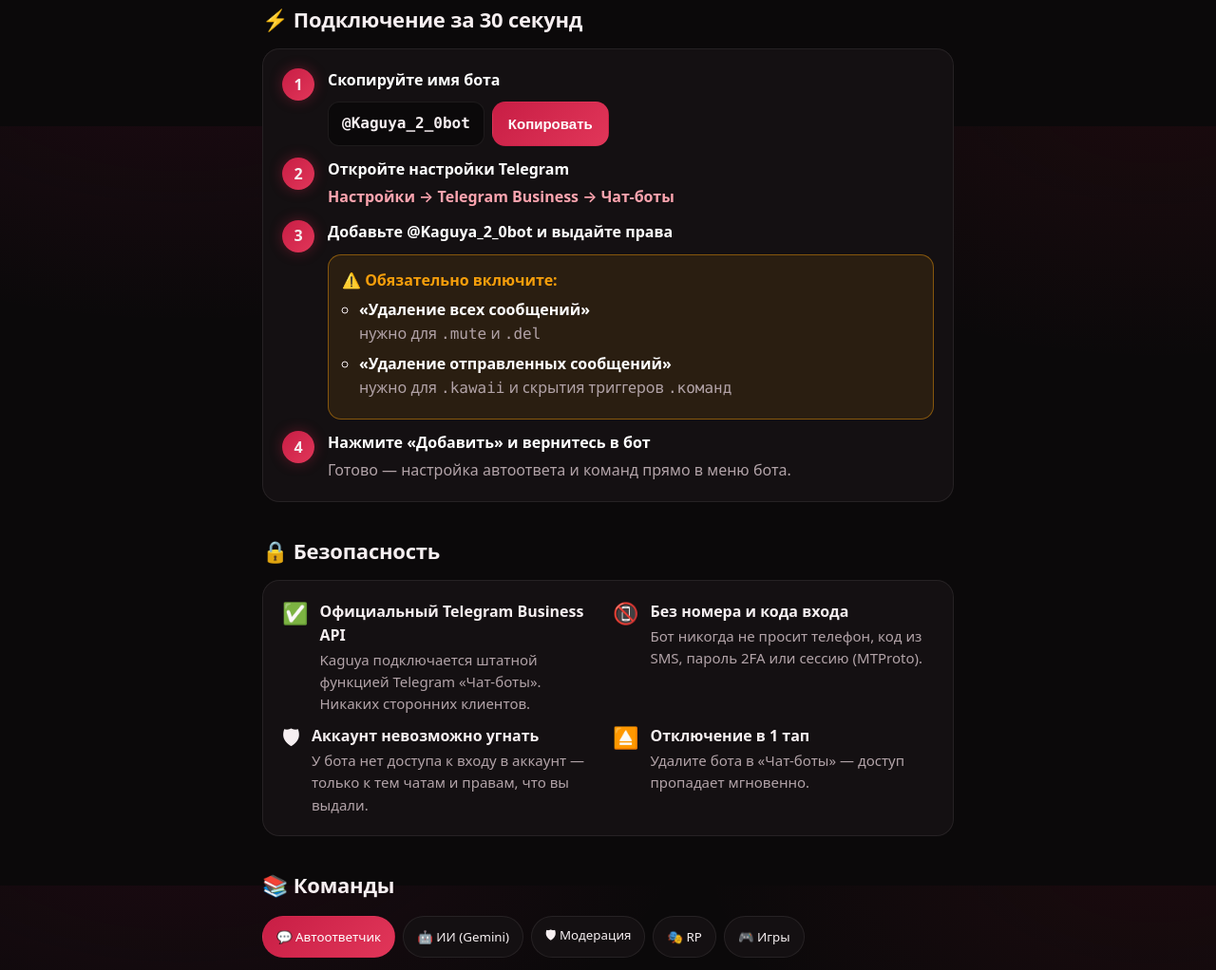
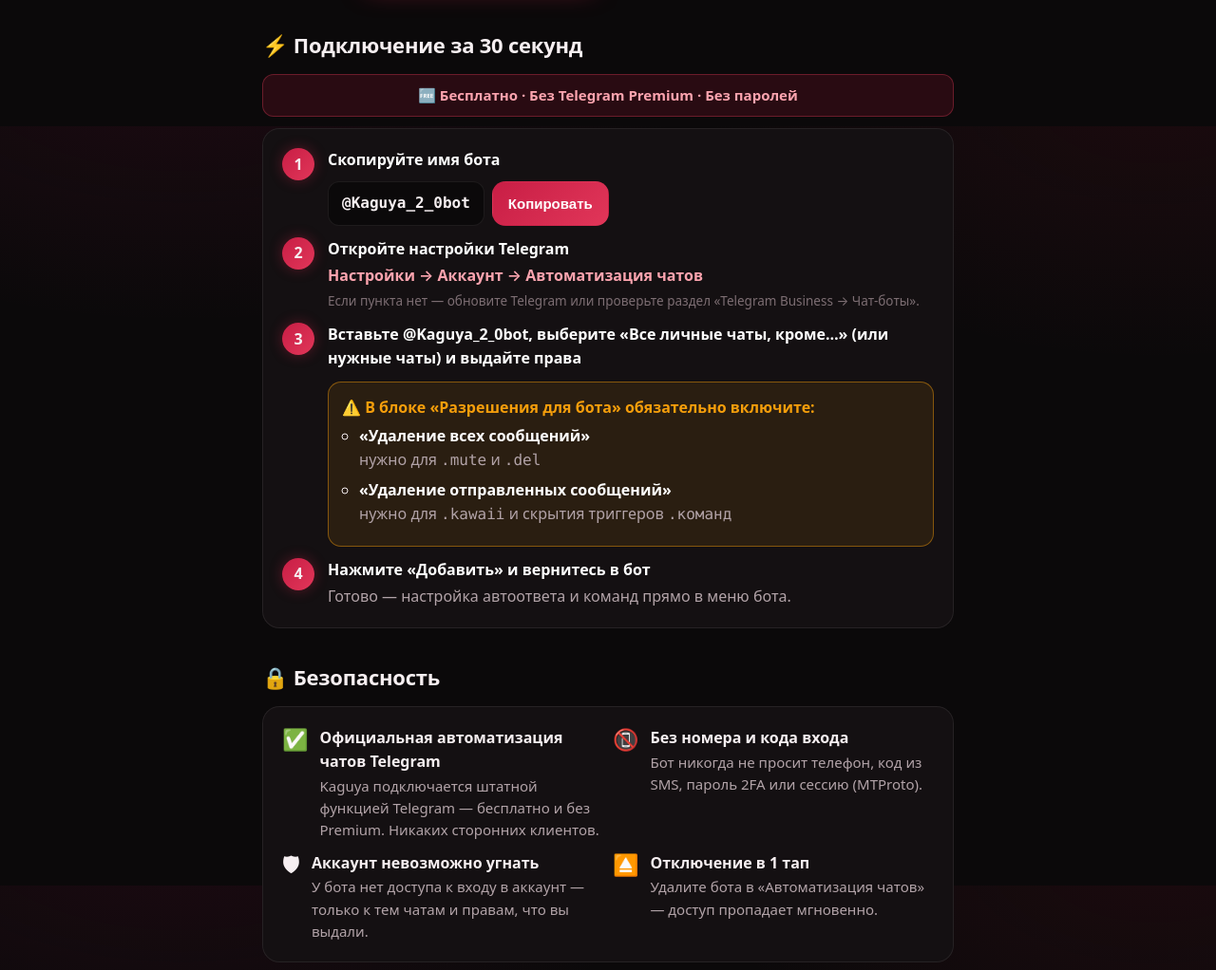
Before and after one commit to threatux/kaguya-site, a plain HTML site: page index.html in a window 1280 px wide. Shown: the part 667-1689 px from the top of the page at 95% size. Drawn offline with Linux system fonts and the light colour scheme.

Commit message:
fix: update connection path to Account -> Chat Automation (free, no Premium)
Co-Authored-By: Claude Sonnet 5.5 <noreply@anthropic.com>

```diff
--- a/index.html
+++ b/index.html
@@ -3,8 +3,8 @@
 <head>
 <meta charset="utf-8">
 <meta name="viewport" content="width=device-width, initial-scale=1, viewport-fit=cover">
-<title>Kaguya 2.0 — ассистент для Telegram Business</title>
-<meta name="description" content="Kaguya 2.0 — ассистент для Telegram Business без риска для аккаунта: автоответчик, анти-удаление, ИИ Gemini, модерация, RP и мини-игры.">
+<title>Kaguya 2.0 — ассистент для чатов Telegram</title>
+<meta name="description" content="Kaguya 2.0 — официальная автоматизация чатов Telegram: бесплатно, без Premium и без передачи паролей. Автоответчик, анти-удаление, ИИ Gemini, модерация, RP и мини-игры.">
 <meta name="theme-color" content="#0b090a">
 <link rel="canonical" href="https://threatux.github.io/kaguya-site/">
 
@@ -12,16 +12,16 @@
 <meta property="og:site_name" content="Kaguya 2.0">
 <meta property="og:locale" content="ru_RU">
 <meta property="og:url" content="https://threatux.github.io/kaguya-site/">
-<meta property="og:title" content="Kaguya 2.0 — ассистент для Telegram Business">
-<meta property="og:description" content="Без риска для аккаунта: только официальный Business API. Подключение за 30 секунд.">
+<meta property="og:title" content="Kaguya 2.0 — ассистент для чатов Telegram">
+<meta property="og:description" content="Официальная автоматизация чатов Telegram — бесплатно, без Premium и без передачи паролей. Подключение за 30 секунд.">
 <meta property="og:image" content="https://threatux.github.io/kaguya-site/banner.jpg">
 <meta property="og:image:secure_url" content="https://threatux.github.io/kaguya-site/banner.jpg">
 <meta property="og:image:type" content="image/jpeg">
 <meta property="og:image:alt" content="Kaguya 2.0">
 
 <meta name="twitter:card" content="summary_large_image">
-<meta name="twitter:title" content="Kaguya 2.0 — ассистент для Telegram Business">
-<meta name="twitter:description" content="Без риска для аккаунта: только официальный Business API. Подключение за 30 секунд.">
+<meta name="twitter:title" content="Kaguya 2.0 — ассистент для чатов Telegram">
+<meta name="twitter:description" content="Официальная автоматизация чатов Telegram — бесплатно, без Premium и без передачи паролей. Подключение за 30 секунд.">
 <meta name="twitter:image" content="https://threatux.github.io/kaguya-site/banner.jpg">
 
 <style>
@@ -148,6 +148,11 @@
   .feat li{padding:12px;border-radius:14px;background:var(--glass2);border:1px solid var(--line)}
   .feat li b{display:block;color:#fff;margin-bottom:2px}
   .feat li span{color:var(--muted);font-size:14.5px}
+  .free-badge{
+    margin:0 0 12px;padding:10px 14px;border-radius:12px;text-align:center;font-weight:700;font-size:15px;
+    background:var(--rose-bg);color:var(--rose);border:1px solid var(--line-hover);
+  }
+  .step p.note{font-size:13.5px;color:var(--faint)}
   .hint{margin-top:12px;color:var(--muted);font-size:13.5px;text-align:center}
 
   footer{margin:40px 0 0;padding:22px 0 calc(28px + env(safe-area-inset-bottom));border-top:1px solid var(--line);text-align:center;color:var(--muted);font-size:14px}
@@ -177,7 +182,7 @@
   <header class="hero">
     <img class="banner" src="banner.jpg" alt="Kaguya 2.0" width="1280" height="720" decoding="async" fetchpriority="high">
     <h1>Kaguya 2.0</h1>
-    <p class="sub">Ассистент для Telegram Business без риска для аккаунта</p>
+    <p class="sub">Официальная автоматизация чатов Telegram — бесплатно, без Premium и без передачи паролей</p>
     <div class="cta">
       <a class="btn btn-primary" href="https://t.me/Kaguya_2_0bot">🚀 Запустить @Kaguya_2_0bot</a>
       <a class="btn btn-ghost" href="https://t.me/kaguya_2_0_bots">📢 Официальный канал</a>
@@ -186,6 +191,7 @@
 
   <section id="setup">
     <h2>⚡ Подключение за 30 секунд</h2>
+    <div class="free-badge">🆓 Бесплатно · Без Telegram Premium · Без паролей</div>
     <div class="card">
       <ol class="steps">
         <li class="step">
@@ -202,15 +208,16 @@
           <div class="num">2</div>
           <div class="step-body">
             <b>Откройте настройки Telegram</b>
-            <p><span class="path">Настройки → Telegram Business → Чат-боты</span></p>
+            <p><span class="path">Настройки → Аккаунт → Автоматизация чатов</span></p>
+            <p class="note">Если пункта нет — обновите Telegram или проверьте раздел «Telegram Business → Чат-боты».</p>
           </div>
         </li>
         <li class="step">
           <div class="num">3</div>
           <div class="step-body">
-            <b>Добавьте @Kaguya_2_0bot и выдайте права</b>
+            <b>Вставьте @Kaguya_2_0bot, выберите «Все личные чаты, кроме…» (или нужные чаты) и выдайте права</b>
             <div class="warn" role="note">
-              <div class="t">⚠️ Обязательно включите:</div>
+              <div class="t">⚠️ В блоке «Разрешения для бота» обязательно включите:</div>
               <ul>
                 <li><b>«Удаление всех сообщений»</b><br><span>нужно для <code>.mute</code> и <code>.del</code></span></li>
                 <li><b>«Удаление отправленных сообщений»</b><br><span>нужно для <code>.kawaii</code> и скрытия триггеров <code>.команд</code></span></li>
@@ -232,10 +239,10 @@
   <section id="security">
     <h2>🔒 Безопасность</h2>
     <div class="card sec-grid">
-      <div class="sec-item"><div class="ic">✅</div><div><b>Официальный Telegram Business API</b><p>Kaguya подключается штатной функцией Telegram «Чат-боты». Никаких сторонних клиентов.</p></div></div>
+      <div class="sec-item"><div class="ic">✅</div><div><b>Официальная автоматизация чатов Telegram</b><p>Kaguya подключается штатной функцией Telegram — бесплатно и без Premium. Никаких сторонних клиентов.</p></div></div>
       <div class="sec-item"><div class="ic">📵</div><div><b>Без номера и кода входа</b><p>Бот никогда не просит телефон, код из SMS, пароль 2FA или сессию (MTProto).</p></div></div>
       <div class="sec-item"><div class="ic">🛡</div><div><b>Аккаунт невозможно угнать</b><p>У бота нет доступа к входу в аккаунт — только к тем чатам и правам, что вы выдали.</p></div></div>
-      <div class="sec-item"><div class="ic">⏏️</div><div><b>Отключение в 1 тап</b><p>Удалите бота в «Чат-боты» — доступ пропадает мгновенно.</p></div></div>
+      <div class="sec-item"><div class="ic">⏏️</div><div><b>Отключение в 1 тап</b><p>Удалите бота в «Автоматизация чатов» — доступ пропадает мгновенно.</p></div></div>
     </div>
   </section>
 
@@ -319,7 +326,7 @@
       <a href="https://t.me/Kaguya_2_0bot">🤖 @Kaguya_2_0bot</a>
       <a href="https://t.me/kaguya_2_0_bots">📢 @kaguya_2_0_bots</a>
     </div>
-    <div>Kaguya 2.0 · Telegram Business Assistant</div>
+    <div>Kaguya 2.0 · Ассистент для чатов Telegram</div>
   </footer>
 </div>
 
```
